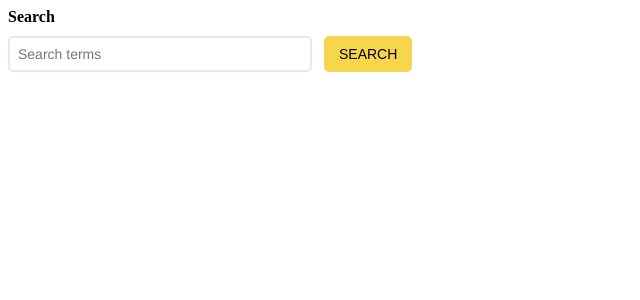
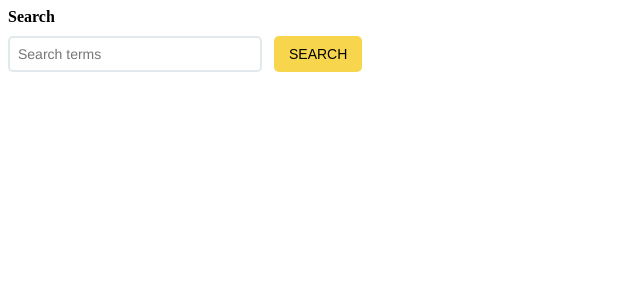
Before and after one commit to kboul/react-autocomplete, a React (Create React App) app: page / in a window 1280 px wide. Shown: the top 300 px of the page, without its empty margins (0-640 px from the left). Built offline with nearby package versions, Linux system fonts and the light colour scheme.

Commit message:
Correct a typo on a Autocomplete className, reduce input width, correct a test description

```diff
--- a/src/components/Autocomplete.jsx
+++ b/src/components/Autocomplete.jsx
@@ -49,7 +49,7 @@ class Autocomplete extends Component {
         return (
             <div data-test='component-autocomplete'>
                 <label className={styles.label}>Search</label>
-                <div className={styles.autocomleteContainer}>
+                <div className={styles.autocompleteContainer}>
                     <Input
                         value={value}
                         changeInputValue={e => this.changeInputValue(e)}
--- a/src/sass/Autocomplete.module.sass
+++ b/src/sass/Autocomplete.module.sass
@@ -4,9 +4,9 @@
     font-weight: bold
     display: block
 
-.autocomleteContainer
+.autocompleteContainer
     margin-top: 10px
-    width: 300px
+    width: 250px
     border: 2px solid #e1e9ec
     +sharedStyle()
     display: inline-block
```
Also changed, not shown: 1 other file (tests, documents, lock files or other folders).
